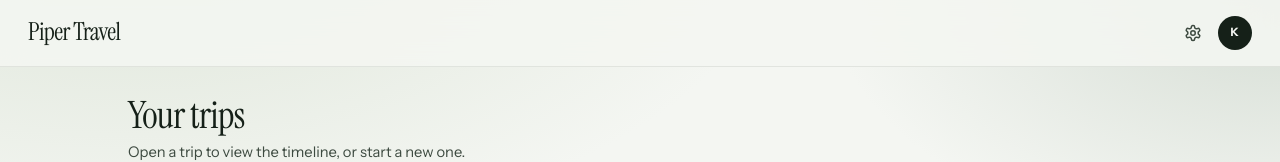
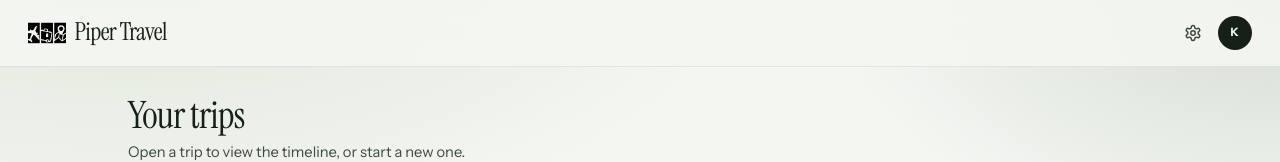
Before and after one commit to kathrynfieg/japan-itinerary-2026, a Vue app: page / in a window 1280 px wide. Shown: the top 162 px of the page. Built offline with nearby package versions, Linux system fonts and the light colour scheme.

Commit message:
add tmp logo

```diff
--- a/src/components/EditMock.vue
+++ b/src/components/EditMock.vue
@@ -33,6 +33,7 @@ import {
   searchUnsplash,
   type UnsplashPhoto,
 } from '../lib/unsplash'
+import logo from '../assets/3.png'
 
 type EditableActivity = Activity & { _id: string }
 
@@ -409,7 +410,8 @@ function finish() {
         class="dash__brand dash__brand-btn"
         @click="emit('home')"
       >
-        Piper Travel
+        <img class="dash__mark" :src="logo" alt="" width="38" height="38" />
+        <span>Piper Travel</span>
       </button>
       <div class="dash__top-actions">
         <button type="button" class="dash__icon-btn" aria-label="Settings">
--- a/src/components/HomeMock.vue
+++ b/src/components/HomeMock.vue
@@ -12,6 +12,7 @@ import {
   Trash2,
 } from '@lucide/vue'
 import { TRIP_PRIVACY, type TripRecord } from '../lib/createTrip'
+import logo from '../assets/3.png'
 
 defineProps<{
   trips: TripRecord[]
@@ -85,7 +86,10 @@ onUnmounted(() => {
 <template>
   <div class="dash">
     <header class="dash__top">
-      <p class="dash__brand">Piper Travel</p>
+      <div class="dash__brand">
+        <img class="dash__mark" :src="logo" alt="" width="38" height="38" />
+        <span>Piper Travel</span>
+      </div>
       <div class="dash__top-actions">
         <button type="button" class="dash__icon-btn" aria-label="Settings">
           <Settings :size="18" :stroke-width="2" aria-hidden="true" />
--- a/src/style.css
+++ b/src/style.css
@@ -3026,12 +3026,23 @@ body {
 }
 
 .dash__brand {
+  display: inline-flex;
+  align-items: center;
+  gap: 0.55rem;
   margin: 0;
   font-family: var(--serif);
   font-size: 1.55rem;
   letter-spacing: -0.025em;
   line-height: 1;
   color: var(--ink);
+}
+
+.dash__mark {
+  display: block;
+  width: 2.35rem;
+  height: 2.35rem;
+  flex-shrink: 0;
+  object-fit: contain;
 }
 
 .dash__top-actions {
```
Also changed, not shown: src/assets/3-white.png (added), src/assets/3.png (added).
